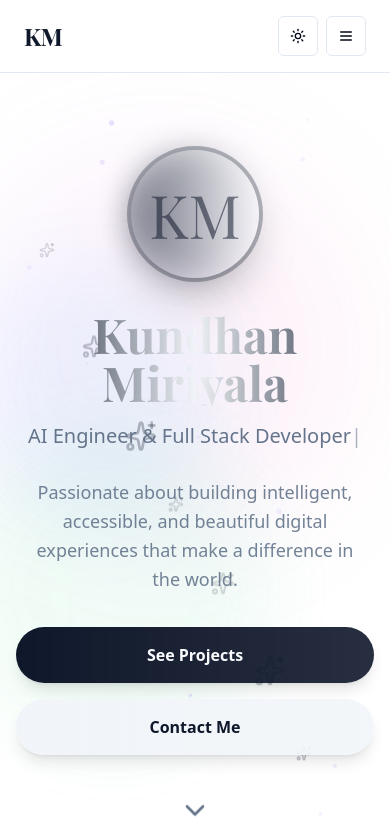
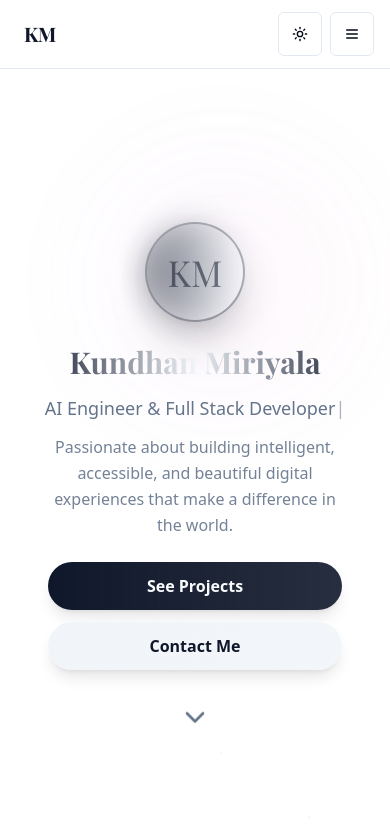
Before and after one commit to forcalender/kundhan-miriyala-showcase, a React (Vite) app: page / in a window 390 px wide. Shown: the top 839 px of the page. Built offline with nearby package versions, Linux system fonts and the light colour scheme.

Commit message:
Fix mobile responsiveness issues
Adjust animations, touch targets, and particle background for better mobile experience.

```diff
--- a/src/components/Hero.tsx
+++ b/src/components/Hero.tsx
@@ -12,7 +12,10 @@ const Hero = () => {
 
   useEffect(() => {
     const handleMouseMove = (e: MouseEvent) => {
+      // Reduce mouse tracking intensity on mobile
+      if (window.innerWidth >= 768) {
         setMousePosition({ x: e.clientX, y: e.clientY });
+      }
     };
 
     window.addEventListener("mousemove", handleMouseMove);
@@ -33,79 +36,91 @@ const Hero = () => {
     return () => clearInterval(typeInterval);
   }, []);
 
+  // Check for reduced motion preference
+  const prefersReducedMotion = typeof window !== 'undefined' &&
+    window.matchMedia('(prefers-reduced-motion: reduce)').matches;
+
   return (
     <section
-      className="w-full min-h-screen flex flex-col items-center justify-center relative overflow-hidden"
+      className="w-full min-h-screen flex flex-col items-center justify-center relative overflow-hidden px-4"
       aria-label="Hero section"
     >
-      {/* Enhanced floating elements with mouse interaction */}
+      {/* Simplified floating elements for mobile */}
+      {!prefersReducedMotion && (
+        <>
           <div
-        className="absolute w-96 h-96 bg-gradient-to-r from-purple-400/20 to-pink-400/20 blur-3xl rounded-full animate-pulse opacity-60 z-0"
+            className="absolute w-64 md:w-96 h-64 md:h-96 bg-gradient-to-r from-purple-400/10 md:from-purple-400/20 to-pink-400/10 md:to-pink-400/20 blur-3xl rounded-full animate-pulse opacity-40 md:opacity-60 z-0"
             style={{
-          transform: `translate(${mousePosition.x * 0.02}px, ${mousePosition.y * 0.02}px) translateY(${scrollY * 0.5}px)`,
+              transform: `translate(${mousePosition.x * 0.01}px, ${mousePosition.y * 0.01}px) translateY(${scrollY * 0.3}px)`,
               top: "10%",
               right: "10%",
             }}
             aria-hidden="true"
           />
           <div
-        className="absolute w-64 h-64 bg-gradient-to-r from-blue-400/15 to-cyan-400/15 blur-2xl rounded-full animate-bounce opacity-50 z-0"
+            className="absolute w-48 md:w-64 h-48 md:h-64 bg-gradient-to-r from-blue-400/8 md:from-blue-400/15 to-cyan-400/8 md:to-cyan-400/15 blur-2xl rounded-full animate-bounce opacity-30 md:opacity-50 z-0"
             style={{
-          transform: `translate(${mousePosition.x * -0.01}px, ${mousePosition.y * -0.01}px) translateY(${scrollY * 0.3}px)`,
+              transform: `translate(${mousePosition.x * -0.005}px, ${mousePosition.y * -0.005}px) translateY(${scrollY * 0.2}px)`,
               top: "30%",
               left: "-10%",
             }}
             aria-hidden="true"
           />
           <div
-        className="absolute w-80 h-80 bg-gradient-to-r from-green-400/15 to-emerald-400/15 blur-2xl rounded-full animate-pulse opacity-40 z-0"
+            className="absolute w-56 md:w-80 h-56 md:h-80 bg-gradient-to-r from-green-400/8 md:from-green-400/15 to-emerald-400/8 md:to-emerald-400/15 blur-2xl rounded-full animate-pulse opacity-25 md:opacity-40 z-0"
             style={{
-          transform: `translate(${mousePosition.x * 0.015}px, ${mousePosition.y * 0.015}px) translateY(${scrollY * 0.4}px)`,
+              transform: `translate(${mousePosition.x * 0.008}px, ${mousePosition.y * 0.008}px) translateY(${scrollY * 0.3}px)`,
               bottom: "20%",
               right: "30%",
             }}
             aria-hidden="true"
           />
+        </>
+      )}
 
-      {/* Floating sparkles */}
-      {[...Array(8)].map((_, i) => (
+      {/* Reduced sparkles on mobile */}
+      {!prefersReducedMotion && (
+        <>
+          {[...Array(window.innerWidth < 768 ? 4 : 8)].map((_, i) => (
             <Sparkles
               key={i}
-          className={`absolute text-primary/30 animate-pulse`}
+              className={`absolute text-primary/20 md:text-primary/30 animate-pulse hidden md:block`}
               size={16 + (i % 3) * 8}
               style={{
                 top: `${20 + (i * 10)}%`,
                 left: `${10 + (i * 11)}%`,
                 animationDelay: `${i * 0.5}s`,
-            transform: `translateY(${Math.sin(scrollY * 0.01 + i) * 10}px)`,
+                transform: `translateY(${Math.sin(scrollY * 0.005 + i) * 5}px)`,
               }}
               aria-hidden="true"
             />
           ))}
+        </>
+      )}
 
       <div className="relative z-10 text-center max-w-4xl mx-auto px-4">
-        {/* Enhanced Avatar with glow effect */}
-        <div className="relative mb-8 animate-scale-in">
-          <div className="absolute inset-0 w-32 h-32 rounded-full bg-gradient-to-r from-primary to-accent blur-lg opacity-50 mx-auto animate-pulse" aria-hidden="true" />
+        {/* Enhanced Avatar with mobile-optimized sizing */}
+        <div className="relative mb-6 md:mb-8 animate-scale-in">
+          <div className="absolute inset-0 w-24 h-24 md:w-32 md:h-32 rounded-full bg-gradient-to-r from-primary to-accent blur-lg opacity-30 md:opacity-50 mx-auto animate-pulse" aria-hidden="true" />
           <div
-            className="relative w-32 h-32 rounded-full bg-gradient-to-r from-primary/20 to-accent/20 flex items-center justify-center ring-4 ring-primary/30 mx-auto shadow-2xl overflow-hidden transition-all duration-300 cursor-pointer hover:ring-8 hover:ring-primary/40 hover:shadow-3xl"
+            className="relative w-24 h-24 md:w-32 md:h-32 rounded-full bg-gradient-to-r from-primary/20 to-accent/20 flex items-center justify-center ring-2 md:ring-4 ring-primary/30 mx-auto shadow-2xl overflow-hidden transition-all duration-300 cursor-pointer hover:ring-4 md:hover:ring-8 hover:ring-primary/40 hover:shadow-3xl"
             style={{
-              transform: `translateY(${Math.sin(scrollY * 0.01) * 5}px)`,
+              transform: prefersReducedMotion ? 'none' : `translateY(${Math.sin(scrollY * 0.01) * 5}px)`,
             }}
             role="img"
             aria-label="Kundhan Miriyala's profile avatar"
           >
-            <span className="text-6xl text-primary font-playfair animate-pulse" aria-hidden="true">KM</span>
+            <span className="text-4xl md:text-6xl text-primary font-playfair animate-pulse" aria-hidden="true">KM</span>
           </div>
         </div>
 
-        <h1 className="text-5xl md:text-7xl font-extrabold font-playfair text-primary mb-4 animate-fade-in bg-gradient-to-r from-primary via-accent to-primary bg-clip-text text-transparent">
+        <h1 className="text-3xl sm:text-4xl md:text-5xl lg:text-7xl font-extrabold font-playfair text-primary mb-3 md:mb-4 animate-fade-in bg-gradient-to-r from-primary via-accent to-primary bg-clip-text text-transparent leading-tight">
           Kundhan Miriyala
         </h1>
 
-        <div className="h-8 mb-6">
+        <div className="h-6 md:h-8 mb-4 md:mb-6">
           <p
-            className="text-muted-foreground text-xl md:text-2xl font-medium animate-fade-in"
+            className="text-muted-foreground text-lg sm:text-xl md:text-2xl font-medium animate-fade-in px-2"
             style={{ animationDelay: "0.2s" }}
             aria-live="polite"
             aria-label="Professional title"
@@ -116,21 +131,21 @@ const Hero = () => {
         </div>
 
         <p
-          className="max-w-2xl mx-auto text-muted-foreground/90 mb-8 px-4 animate-fade-in text-lg leading-relaxed"
+          className="max-w-2xl mx-auto text-muted-foreground/90 mb-6 md:mb-8 px-4 animate-fade-in text-base md:text-lg leading-relaxed"
           style={{ animationDelay: "0.4s" }}
         >
           Passionate about building intelligent, accessible, and beautiful digital experiences that make a difference in the world.
         </p>
 
         <div
-          className="flex flex-col sm:flex-row justify-center gap-4 mb-12 animate-fade-in"
+          className="flex flex-col sm:flex-row justify-center gap-3 md:gap-4 mb-8 md:mb-12 animate-fade-in px-4"
           style={{ animationDelay: "0.6s" }}
           role="group"
           aria-label="Primary action buttons"
         >
           <a
             href="#projects"
-            className="group bg-gradient-to-r from-primary to-primary/90 text-primary-foreground font-semibold px-8 py-4 rounded-full shadow-lg hover:shadow-2xl hover:scale-105 transition-all duration-300 transform hover:-translate-y-2 relative overflow-hidden focus:outline-none focus:ring-2 focus:ring-ring focus:ring-offset-2"
+            className="group bg-gradient-to-r from-primary to-primary/90 text-primary-foreground font-semibold px-6 py-3 md:px-8 md:py-4 rounded-full shadow-lg hover:shadow-2xl hover:scale-105 transition-all duration-300 transform hover:-translate-y-1 md:hover:-translate-y-2 relative overflow-hidden focus:outline-none focus:ring-2 focus:ring-ring focus:ring-offset-2 min-h-[48px] flex items-center justify-center text-center"
             aria-label="View my projects section"
           >
             <span className="relative z-10">See Projects</span>
@@ -138,7 +153,7 @@ const Hero = () => {
           </a>
           <a
             href="#contact"
-            className="group bg-gradient-to-r from-accent to-accent/90 text-accent-foreground font-semibold px-8 py-4 rounded-full shadow-lg hover:shadow-2xl hover:scale-105 transition-all duration-300 transform hover:-translate-y-2 relative overflow-hidden focus:outline-none focus:ring-2 focus:ring-ring focus:ring-offset-2"
+            className="group bg-gradient-to-r from-accent to-accent/90 text-accent-foreground font-semibold px-6 py-3 md:px-8 md:py-4 rounded-full shadow-lg hover:shadow-2xl hover:scale-105 transition-all duration-300 transform hover:-translate-y-1 md:hover:-translate-y-2 relative overflow-hidden focus:outline-none focus:ring-2 focus:ring-ring focus:ring-offset-2 min-h-[48px] flex items-center justify-center text-center"
             aria-label="Go to contact section"
           >
             <span className="relative z-10">Contact Me</span>
@@ -146,11 +161,11 @@ const Hero = () => {
           </a>
         </div>
 
-        {/* Scroll indicator */}
+        {/* Scroll indicator with larger touch target */}
         <div className="animate-bounce">
           <a
             href="#about"
-            className="inline-block text-muted-foreground hover:text-primary transition-colors cursor-pointer focus:outline-none focus:ring-2 focus:ring-ring focus:ring-offset-2 rounded"
+            className="inline-block p-3 md:p-2 text-muted-foreground hover:text-primary transition-colors cursor-pointer focus:outline-none focus:ring-2 focus:ring-ring focus:ring-offset-2 rounded-full min-h-[48px] min-w-[48px] flex items-center justify-center"
             aria-label="Scroll down to view more content"
           >
             <ChevronDown size={32} aria-hidden="true" />
--- a/src/components/Navbar.tsx
+++ b/src/components/Navbar.tsx
@@ -19,16 +19,16 @@ const Navbar = () => {
 
   return (
     <nav
-      className="w-full flex justify-between items-center py-4 px-6 bg-background/90 border-b sticky top-0 z-50 backdrop-blur-md animate-fade-in"
+      className="w-full flex justify-between items-center py-3 md:py-4 px-4 md:px-6 bg-background/90 border-b sticky top-0 z-50 backdrop-blur-md animate-fade-in"
       role="navigation"
       aria-label="Main navigation"
     >
       <Link
         to="/"
-        className="flex items-center gap-2 animate-scale-in"
+        className="flex items-center gap-2 animate-scale-in p-2 rounded-lg hover:bg-accent/10 transition-colors min-h-[44px] min-w-[44px] justify-center md:justify-start"
         aria-label="Kundhan Miriyala - Home"
       >
-        <span className="text-2xl font-extrabold font-playfair tracking-tight text-primary hover:text-accent transition-colors duration-300">
+        <span className="text-xl md:text-2xl font-extrabold font-playfair tracking-tight text-primary hover:text-accent transition-colors duration-300">
           KM
         </span>
       </Link>
@@ -40,7 +40,7 @@ const Navbar = () => {
             <a
               key={link.label}
               href={location.pathname === '/' ? link.href : `/${link.href}`}
-              className="text-muted-foreground hover:text-primary font-medium transition-all duration-300 px-1 py-0.5 relative group animate-fade-in focus:outline-none focus:ring-2 focus:ring-ring focus:ring-offset-2 rounded"
+              className="text-muted-foreground hover:text-primary font-medium transition-all duration-300 px-3 py-2 relative group animate-fade-in focus:outline-none focus:ring-2 focus:ring-ring focus:ring-offset-2 rounded min-h-[44px] flex items-center"
               style={{ animationDelay: `${index * 0.1}s` }}
               role="menuitem"
               aria-label={`Navigate to ${link.label} section`}
@@ -51,7 +51,7 @@ const Navbar = () => {
           ))}
           <Link
             to="/blog"
-            className="text-muted-foreground hover:text-primary font-medium transition-all duration-300 px-1 py-0.5 relative group animate-fade-in focus:outline-none focus:ring-2 focus:ring-ring focus:ring-offset-2 rounded"
+            className="text-muted-foreground hover:text-primary font-medium transition-all duration-300 px-3 py-2 relative group animate-fade-in focus:outline-none focus:ring-2 focus:ring-ring focus:ring-offset-2 rounded min-h-[44px] flex items-center"
             style={{ animationDelay: `${navLinks.length * 0.1}s` }}
             role="menuitem"
             aria-label="View all blog posts"
@@ -73,14 +73,14 @@ const Navbar = () => {
           aria-expanded={menuOpen}
           aria-controls="mobile-menu"
           onClick={() => setMenuOpen((o) => !o)}
-          className="animate-scale-in hover:scale-110 transition-transform duration-200"
+          className="animate-scale-in hover:scale-110 transition-transform duration-200 min-h-[44px] min-w-[44px]"
         >
           <Menu aria-hidden="true" />
         </Button>
         {menuOpen && (
           <div
             id="mobile-menu"
-            className="absolute top-16 right-6 bg-background/95 backdrop-blur-md rounded-md shadow-2xl flex flex-col p-4 gap-2 z-50 border animate-fade-in"
+            className="absolute top-16 right-4 left-4 md:left-auto md:right-6 md:w-64 bg-background/95 backdrop-blur-md rounded-md shadow-2xl flex flex-col p-4 gap-1 z-50 border animate-fade-in"
             role="menu"
             aria-label="Mobile navigation menu"
           >
@@ -88,7 +88,7 @@ const Navbar = () => {
               <a
                 key={link.label}
                 href={location.pathname === '/' ? link.href : `/${link.href}`}
-                className="text-muted-foreground hover:text-primary font-medium transition-colors px-2 py-1 rounded hover:bg-accent/10 animate-fade-in focus:outline-none focus:ring-2 focus:ring-ring focus:ring-offset-2"
+                className="text-muted-foreground hover:text-primary font-medium transition-colors px-4 py-3 rounded hover:bg-accent/10 animate-fade-in focus:outline-none focus:ring-2 focus:ring-ring focus:ring-offset-2 min-h-[48px] flex items-center"
                 style={{ animationDelay: `${index * 0.05}s` }}
                 onClick={() => setMenuOpen(false)}
                 role="menuitem"
@@ -99,7 +99,7 @@ const Navbar = () => {
             ))}
             <Link
               to="/blog"
-              className="text-muted-foreground hover:text-primary font-medium transition-colors px-2 py-1 rounded hover:bg-accent/10 animate-fade-in focus:outline-none focus:ring-2 focus:ring-ring focus:ring-offset-2"
+              className="text-muted-foreground hover:text-primary font-medium transition-colors px-4 py-3 rounded hover:bg-accent/10 animate-fade-in focus:outline-none focus:ring-2 focus:ring-ring focus:ring-offset-2 min-h-[48px] flex items-center"
               style={{ animationDelay: `${navLinks.length * 0.05}s` }}
               onClick={() => setMenuOpen(false)}
               role="menuitem"
--- a/src/components/ParticleBackground.tsx
+++ b/src/components/ParticleBackground.tsx
@@ -22,28 +22,43 @@ const ParticleBackground = () => {
     const ctx = canvas.getContext("2d");
     if (!ctx) return;
 
+    // Check if device is mobile
+    const isMobile = window.innerWidth < 768;
+    const isReducedMotion = window.matchMedia('(prefers-reduced-motion: reduce)').matches;
+
     const resizeCanvas = () => {
       canvas.width = window.innerWidth;
       canvas.height = window.innerHeight;
     };
 
     const createParticles = () => {
-      const particleCount = Math.min(50, Math.floor(window.innerWidth / 30));
+      // Reduce particles significantly on mobile and for users who prefer reduced motion
+      let particleCount;
+      if (isReducedMotion) {
+        particleCount = 0; // No particles for users who prefer reduced motion
+      } else if (isMobile) {
+        particleCount = Math.min(15, Math.floor(window.innerWidth / 80)); // Much fewer on mobile
+      } else {
+        particleCount = Math.min(50, Math.floor(window.innerWidth / 30));
+      }
+
       particlesRef.current = [];
 
       for (let i = 0; i < particleCount; i++) {
         particlesRef.current.push({
           x: Math.random() * canvas.width,
           y: Math.random() * canvas.height,
-          vx: (Math.random() - 0.5) * 0.5,
-          vy: (Math.random() - 0.5) * 0.5,
-          size: Math.random() * 2 + 1,
-          opacity: Math.random() * 0.5 + 0.1,
+          vx: (Math.random() - 0.5) * (isMobile ? 0.2 : 0.5), // Slower movement on mobile
+          vy: (Math.random() - 0.5) * (isMobile ? 0.2 : 0.5),
+          size: Math.random() * (isMobile ? 1.5 : 2) + 1, // Smaller particles on mobile
+          opacity: Math.random() * (isMobile ? 0.3 : 0.5) + 0.1, // More subtle on mobile
         });
       }
     };
 
     const animate = () => {
+      if (isReducedMotion) return; // Skip animation entirely for reduced motion users
+
       ctx.clearRect(0, 0, canvas.width, canvas.height);
 
       particlesRef.current.forEach((particle) => {
@@ -59,23 +74,26 @@ const ParticleBackground = () => {
         ctx.fill();
       });
 
-      // Draw connections
+      // Draw connections only on desktop and reduce connection distance on mobile
+      const connectionDistance = isMobile ? 60 : 100;
+      if (!isMobile) {
         particlesRef.current.forEach((particle, i) => {
           particlesRef.current.slice(i + 1).forEach((otherParticle) => {
             const dx = particle.x - otherParticle.x;
             const dy = particle.y - otherParticle.y;
             const distance = Math.sqrt(dx * dx + dy * dy);
 
-          if (distance < 100) {
+            if (distance < connectionDistance) {
               ctx.beginPath();
               ctx.moveTo(particle.x, particle.y);
               ctx.lineTo(otherParticle.x, otherParticle.y);
-            ctx.strokeStyle = `rgba(139, 92, 246, ${0.1 * (1 - distance / 100)})`;
+              ctx.strokeStyle = `rgba(139, 92, 246, ${0.1 * (1 - distance / connectionDistance)})`;
               ctx.lineWidth = 0.5;
               ctx.stroke();
             }
           });
         });
+      }
 
       animationRef.current = requestAnimationFrame(animate);
     };
@@ -84,23 +102,25 @@ const ParticleBackground = () => {
     createParticles();
     animate();
 
-    window.addEventListener("resize", () => {
+    const handleResize = () => {
       resizeCanvas();
       createParticles();
-    });
+    };
+
+    window.addEventListener("resize", handleResize);
 
     return () => {
       if (animationRef.current) {
         cancelAnimationFrame(animationRef.current);
       }
-      window.removeEventListener("resize", resizeCanvas);
+      window.removeEventListener("resize", handleResize);
     };
   }, []);
 
   return (
     <canvas
       ref={canvasRef}
-      className="fixed inset-0 pointer-events-none z-0 opacity-30"
+      className="fixed inset-0 pointer-events-none z-0 opacity-20 md:opacity-30"
       style={{ background: "transparent" }}
     />
   );
--- a/src/components/projects/ProjectCard.tsx
+++ b/src/components/projects/ProjectCard.tsx
@@ -49,15 +49,19 @@ const ProjectCard = ({
     onDemoToggle(null);
   };
 
+  // Check for reduced motion preference
+  const prefersReducedMotion = typeof window !== 'undefined' &&
+    window.matchMedia('(prefers-reduced-motion: reduce)').matches;
+
   return (
     <>
       <article
         className={`group relative bg-white/60 dark:bg-card/70 rounded-2xl overflow-hidden border border-primary/10 shadow-lg backdrop-blur-md transition-all duration-500 cursor-pointer ${
           isVisible ? 'animate-fade-in' : 'opacity-0 translate-y-10'
-        } hover:scale-105 hover:shadow-2xl hover:border-accent/50 hover:bg-white/80 dark:hover:bg-card/90`}
+        } ${prefersReducedMotion ? '' : 'hover:scale-105'} hover:shadow-2xl hover:border-accent/50 hover:bg-white/80 dark:hover:bg-card/90`}
         style={{
           animationDelay: `${index * 0.2}s`,
-          transform: hoveredProject === index ? 'translateY(-10px) scale(1.05)' : undefined,
+          transform: !prefersReducedMotion && hoveredProject === index ? 'translateY(-10px) scale(1.05)' : undefined,
         }}
         onMouseEnter={() => onHover(index)}
         onMouseLeave={() => onHover(null)}
@@ -69,39 +73,39 @@ const ProjectCard = ({
         <div className={`absolute inset-0 rounded-2xl bg-gradient-to-r ${project.gradient} opacity-0 group-hover:opacity-20 transition-opacity duration-300 -z-10`} aria-hidden="true" />
 
         {/* Project image with optimization */}
-        <div className="relative h-48 overflow-hidden">
+        <div className="relative h-40 md:h-48 overflow-hidden">
           <OptimizedImage
             src={project.imageUrl}
             alt={`Screenshot of ${project.title} project`}
             width={600}
             height={400}
             sizes="(max-width: 768px) 100vw, (max-width: 1200px) 50vw, 33vw"
-            className="transition-transform duration-300 group-hover:scale-110"
+            className={`transition-transform duration-300 ${prefersReducedMotion ? '' : 'group-hover:scale-110'}`}
           />
           <div className="absolute inset-0 bg-gradient-to-t from-black/50 to-transparent" aria-hidden="true" />
 
-          {/* Demo video toggle - moved to top-left */}
+          {/* Demo video toggle with improved mobile touch target */}
           <button
             onClick={handlePlayClick}
-            className="absolute top-4 left-4 p-2 rounded-full bg-black/30 backdrop-blur-sm hover:bg-black/50 transition-colors z-10 focus:outline-none focus:ring-2 focus:ring-ring focus:ring-offset-2"
+            className="absolute top-3 left-3 md:top-4 md:left-4 p-3 md:p-2 rounded-full bg-black/30 backdrop-blur-sm hover:bg-black/50 transition-colors z-10 focus:outline-none focus:ring-2 focus:ring-ring focus:ring-offset-2 min-h-[44px] min-w-[44px] flex items-center justify-center"
             aria-label={`Play demo video for ${project.title}`}
           >
             <Play className="text-white" size={16} aria-hidden="true" />
           </button>
         </div>
 
-        {/* Project content */}
-        <div className="p-6">
+        {/* Project content with improved spacing */}
+        <div className="p-4 md:p-6">
           <h3
             id={`project-title-${index}`}
-            className="font-bold text-xl mb-3 text-primary group-hover:text-accent transition-colors duration-200"
+            className="font-bold text-lg md:text-xl mb-2 md:mb-3 text-primary group-hover:text-accent transition-colors duration-200"
           >
             {project.title}
           </h3>
 
           <p
             id={`project-description-${index}`}
-            className="text-muted-foreground mb-4 text-sm leading-relaxed"
+            className="text-muted-foreground mb-3 md:mb-4 text-sm leading-relaxed"
           >
             {project.description}
           </p>
@@ -109,8 +113,8 @@ const ProjectCard = ({
           {/* Enhanced stats */}
           <ProjectStats stats={project.stats} />
 
-          {/* Tags */}
-          <div className="flex flex-wrap gap-2 mb-4" role="list" aria-label="Project technologies">
+          {/* Tags with improved mobile layout */}
+          <div className="flex flex-wrap gap-1.5 md:gap-2 mb-3 md:mb-4" role="list" aria-label="Project technologies">
             {project.tags.map((tag) => (
               <span
                 key={tag}
--- a/src/index.css
+++ b/src/index.css
@@ -99,6 +99,25 @@
     scroll-behavior: smooth;
   }
 
+  /* Mobile-specific optimizations */
+  @media (max-width: 768px) {
+    html {
+      /* Improve text rendering on mobile */
+      -webkit-text-size-adjust: 100%;
+      text-size-adjust: 100%;
+    }
+
+    /* Reduce motion for users who prefer it */
+    @media (prefers-reduced-motion: reduce) {
+      * {
+        animation-duration: 0.01ms !important;
+        animation-iteration-count: 1 !important;
+        transition-duration: 0.01ms !important;
+        scroll-behavior: auto !important;
+      }
+    }
+  }
+
   /* Screen reader only class */
   .sr-only {
     position: absolute;
@@ -123,10 +142,18 @@
     white-space: normal;
   }
 
-  /* Improved focus indicators */
+  /* Enhanced focus indicators with larger targets on mobile */
   *:focus-visible {
     outline: 2px solid hsl(var(--ring));
     outline-offset: 2px;
+  }
+
+  /* Ensure touch targets are at least 44px on mobile */
+  @media (max-width: 768px) {
+    button, a, input, select, textarea {
+      min-height: 44px;
+      min-width: 44px;
+    }
   }
 
   /* High contrast mode support */
@@ -166,6 +193,7 @@
     background-clip: text;
   }
 
+  /* Mobile-optimized animations */
   .animate-float {
     animation: float 6s ease-in-out infinite;
   }
@@ -173,11 +201,30 @@
   .animate-pulse-slow {
     animation: pulse 4s cubic-bezier(0.4, 0, 0.6, 1) infinite;
   }
+
+  /* Reduce motion intensity on mobile */
+  @media (max-width: 768px) {
+    .animate-float {
+      animation: float 8s ease-in-out infinite;
+    }
+
+    .animate-pulse-slow {
+      animation: pulse 6s cubic-bezier(0.4, 0, 0.6, 1) infinite;
+    }
+  }
 }
 
 @keyframes float {
   0%, 100% { transform: translateY(0px); }
   50% { transform: translateY(-20px); }
+}
+
+/* Reduced intensity float for mobile */
+@media (max-width: 768px) {
+  @keyframes float {
+    0%, 100% { transform: translateY(0px); }
+    50% { transform: translateY(-10px); }
+  }
 }
 
 @keyframes shimmer {
```
Lines whose indentation alone changed are shown as unchanged.
